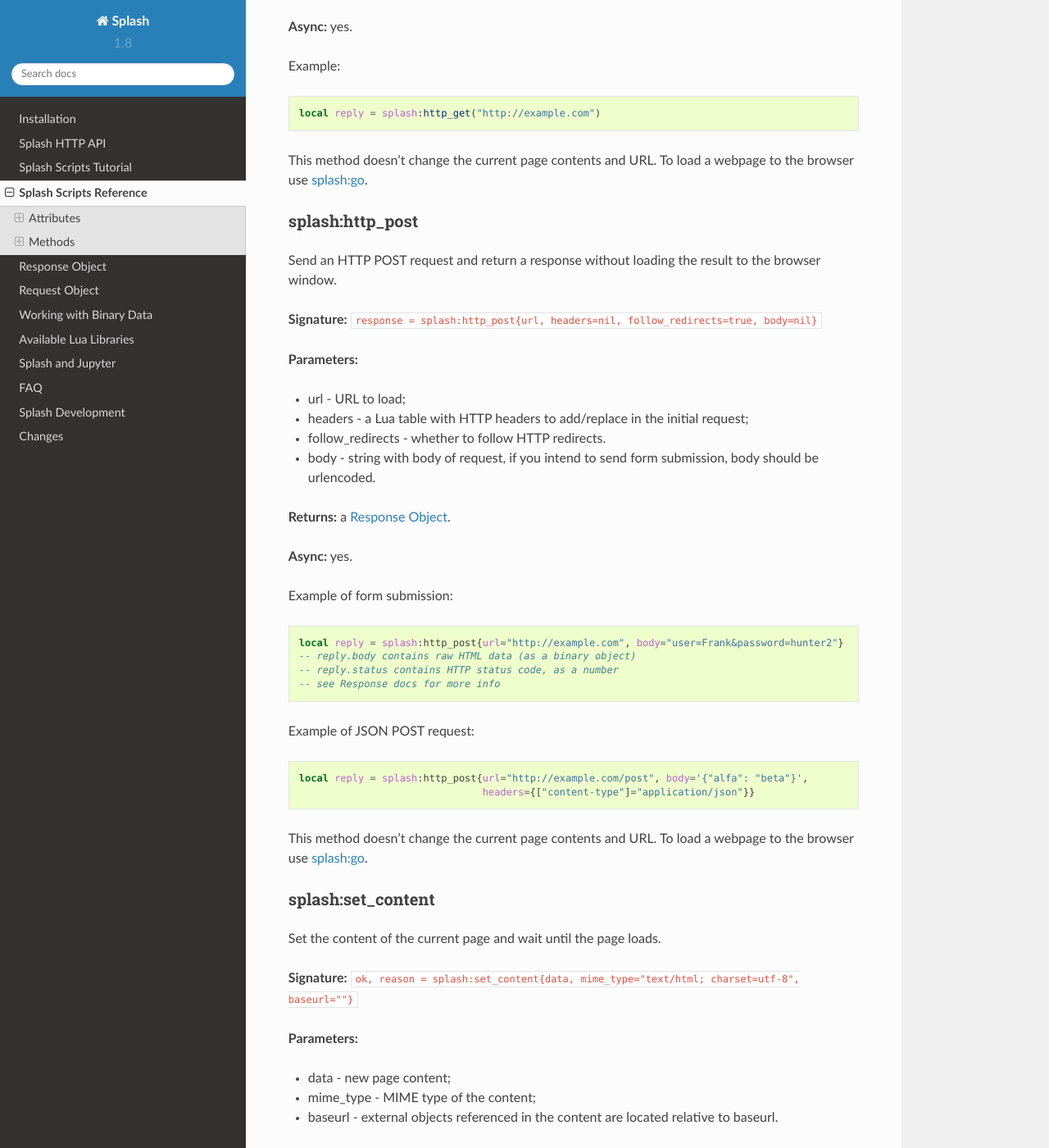
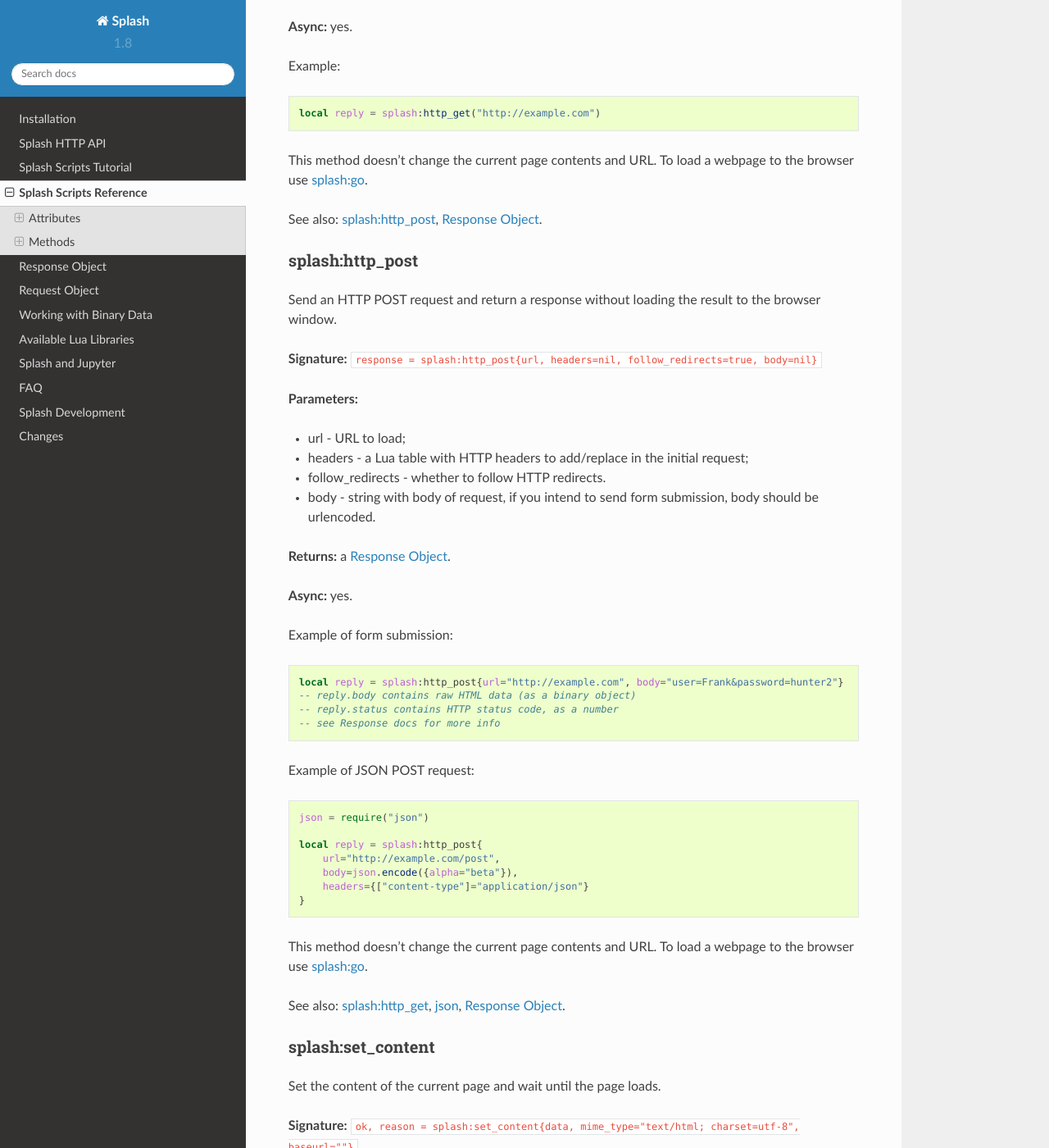
Before and after one commit to scrapinghub/splash, a Sphinx documentation site: the page built from docs/scripting-ref.rst, in a window 1280 px wide and 1400 px high, scrolled down 16503 px. Shown: the whole window at 82% size. Built offline with Sphinx 7.4.7 and the Read the Docs theme 2.0.0, drawn with Linux system fonts in a browser that asks for light colours; some of the changed text lies outside the part shown.

Commit message:
DOC more links; example cleanup

```diff
--- a/docs/scripting-ref.rst
+++ b/docs/scripting-ref.rst
@@ -898,6 +898,8 @@
 This method doesn't change the current page contents and URL.
 To load a webpage to the browser use :ref:`splash-go`.
 
+See also: :ref:`splash-http-post`, :ref:`splash-response`.
+
 
 .. _splash-http-post:
 
@@ -934,12 +936,19 @@
 
 .. code-block:: lua
 
-    local reply = splash:http_post{url="http://example.com/post", body='{"alfa": "beta"}',
-                                   headers={["content-type"]="application/json"}}
+    json = require("json")
+
+    local reply = splash:http_post{
+        url="http://example.com/post",
+        body=json.encode({alpha="beta"}),
+        headers={["content-type"]="application/json"}
+    }
 
 
 This method doesn't change the current page contents and URL.
 To load a webpage to the browser use :ref:`splash-go`.
+
+See also: :ref:`splash-http-get`, :ref:`lib-json`, :ref:`splash-response`.
 
 
 .. _splash-set-content:
@@ -1105,7 +1114,8 @@
 ``"png"`` key (as we've done in a previous example) then Splash UI
 will display it as an image.
 
-See also: :ref:`splash-jpeg`, :ref:`binary-objects`.
+See also: :ref:`splash-jpeg`, :ref:`binary-objects`,
+:ref:`splash-set-viewport-size`, :ref:`splash-set-viewport-full`.
 
 
 .. _splash-jpeg:
@@ -1185,7 +1195,9 @@
          return {jpeg=splash:jpeg()}
      end
 
-See also: :ref:`splash-png`, :ref:`binary-objects`.
+See also: :ref:`splash-png`, :ref:`binary-objects`,
+:ref:`splash-set-viewport-size`, :ref:`splash-set-viewport-full`.
+
 Note that ``splash:jpeg()`` is often 1.5..2x faster than ``splash:png()``.
 
 .. _splash-har:
@@ -1235,7 +1247,7 @@
          return {har1=har1, har2=har2}
      end
 
-See also: :ref:`splash-har-reset`.
+See also: :ref:`splash-har-reset`, :ref:`splash-on-response`.
 
 .. _HAR: http://www.softwareishard.com/blog/har-12-spec/
 
@@ -1254,6 +1266,8 @@
 Drops all internally stored HAR_ records. It is similar to
 ``splash:har{reset=true}``, but doesn't return anything.
 
+See also: :ref:`splash-har`.
+
 .. _splash-history:
 
 splash:history
@@ -1268,7 +1282,7 @@
 
 ``splash:history`` doesn't return information about related resources
 like images, scripts, stylesheets or AJAX requests. If you need this
-information use :ref:`splash-har`.
+information use :ref:`splash-har` or :ref:`splash-on-response`.
 
 Let's get a JSON array with HTTP headers of the response we're displaying:
 
@@ -1283,6 +1297,8 @@
             headers = last_entry.response.headers
          }
      end
+
+See also: :ref:`splash-har`, :ref:`splash-on-response`.
 
 .. _HAR entries: http://www.softwareishard.com/blog/har-12-spec/#entries
 
```
Also changed, not shown: other parts of docs/scripting-ref.rst (+7 -3 lines), 1 other file.
